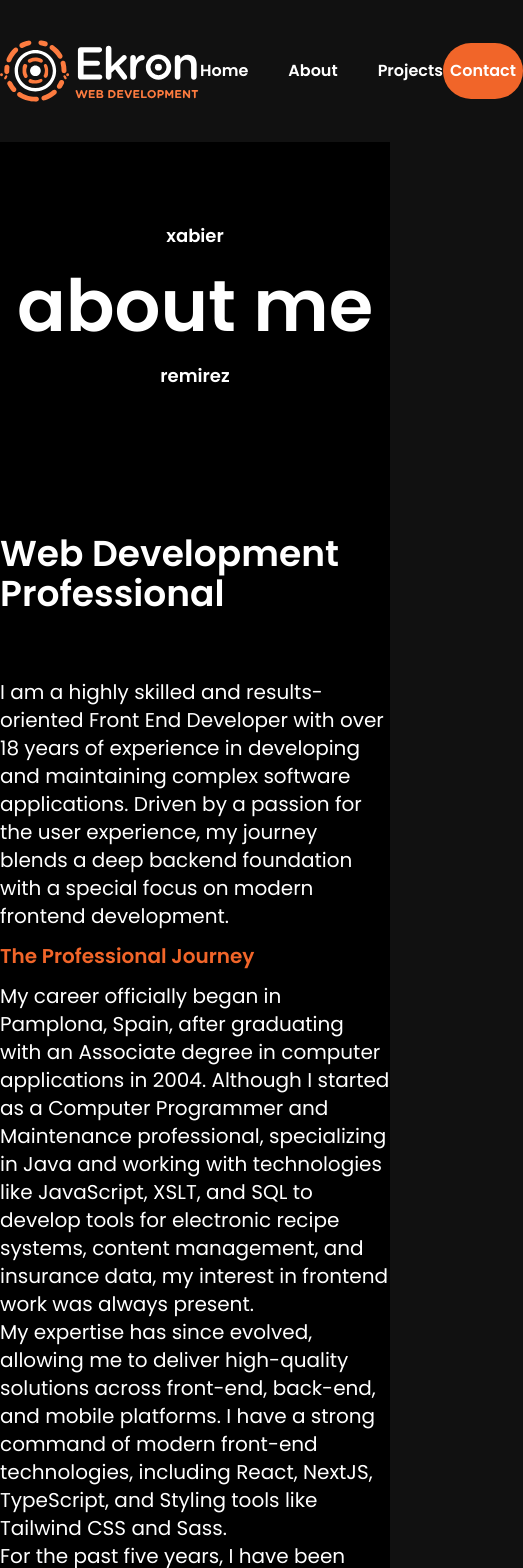
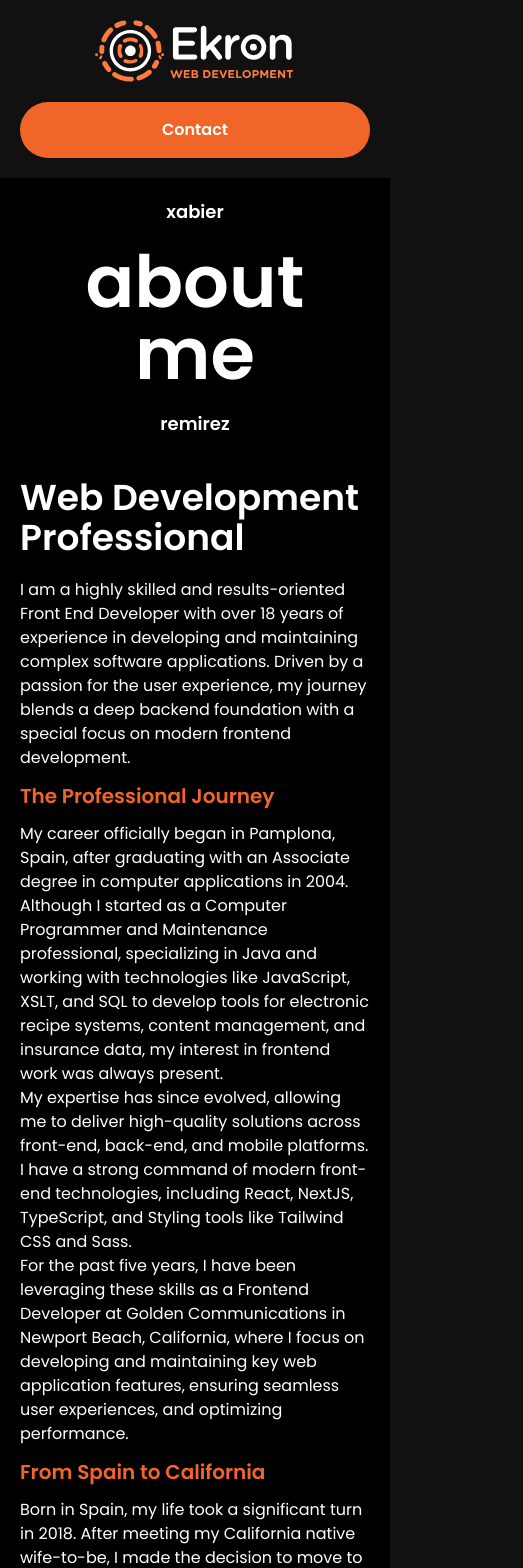
Before and after one commit to EkronTrombon/ekron-frontend-next, a Next.js app: page /about in a window 390 px wide. Shown: the top 1568 px of the page, 523 px wide, since content can reach past the window. Built offline with nearby package versions, Linux system fonts and the light colour scheme.

Commit message:
Commit 11_21_25

```diff
--- a/app/about/page.tsx
+++ b/app/about/page.tsx
@@ -7,10 +7,10 @@ export default function AboutPage() {
     return (
         <>
             <InteriorBanner title="about me" />
-            <div className="bg-black py-16 md:py-24">
-                <div className="container mx-auto grid grid-cols-1 md:grid-cols-2 gap-y-16 gap-x-5">
+            <div className="bg-black py-5 md:py-10">
+                <div className="container mx-auto grid grid-cols-1 md:grid-cols-2 gap-y-5 md:gap-y-16 gap-x-5">
                     <h2 className="h2 text-white">Web Development Professional</h2>
-                    <div className="text-xl text-white">
+                    <div className="text-base md:text-xl text-white">
                         <p>I am a highly skilled and results-oriented Front End Developer with over 18 years of experience in developing and maintaining complex software applications. Driven by a passion for the user experience, my journey blends a deep backend foundation with a special focus on modern frontend development.</p>
                         <h4 className="py-2.5 text-primary">The Professional Journey</h4>
                         <p>My career officially began in Pamplona, Spain, after graduating with an Associate degree in computer applications in 2004. Although I started as a Computer Programmer and Maintenance professional, specializing in Java and working with technologies like JavaScript, XSLT, and SQL to develop tools for electronic recipe systems, content management, and insurance data, my interest in frontend work was always present.</p>
--- a/app/components/ContactForm.tsx
+++ b/app/components/ContactForm.tsx
@@ -50,7 +50,7 @@ export function ContactForm() {
 
     return (
         <form onSubmit={handleSubmit} className="contact-form">
-            <div className="flex flex-col md:flex-row gap-6">
+            <div className="flex flex-col md:flex-row gap-5">
                 <div className="w-full md:w-1/2">
                     <label htmlFor="firstName" className="text-white mb-2 block">First Name</label>
                     <input type="text" id="firstName" name="firstName" value={formData.firstName} onChange={handleChange} required className="w-full p-3 bg-transparent border border-gray-500 rounded-md text-white" />
--- a/app/components/Footer/AvatarMenu.tsx
+++ b/app/components/Footer/AvatarMenu.tsx
@@ -5,7 +5,7 @@ import AvatarRound from '@/app/assets/images/GC_Avatar_Xabier_Round.png';
 
 export const AvatarMenu = () => {
   return (
-    <div className="bg-primary py-16 md:py-24">
+    <div className="bg-primary py-5 md:py-10">
         <div className="container mx-auto flex flex-col justify-between items-center gap-5">
             <Image src={AvatarRound} width={160} height={160} alt="Ekron Avatar" className="rounded-full hover:scale-125 hover:cursor-pointer hover:transition-transform hover:ease-in-out hover:duration-300" />
             <ul className="avatar-menu">
--- a/app/components/Footer/EmailFooter.tsx
+++ b/app/components/Footer/EmailFooter.tsx
@@ -1,6 +1,6 @@
 export const EmailFooter = () => {
   return (
-    <div className="container mx-auto flex flex-col justify-between items-center gap-5 py-16 md:py-24">
+    <div className="container mx-auto flex flex-col justify-between items-center gap-5 py-5 md:py-10">
         <h3 className="h3 text-white">Ready to work together?</h3>
         <a href="mailto:ekron77@gmail.com" className="footer-email">ekron77@gmail.com</a>
     </div>
--- a/app/components/Footer/Footer.tsx
+++ b/app/components/Footer/Footer.tsx
@@ -11,12 +11,12 @@ export const Footer = () => {
     <footer>
       <AvatarMenu />
       <EmailFooter />
-      <div className="container mx-auto my-10 flex justify-between items-center">
+      <div className="container mx-auto my-5 md:my-10 flex flex-col md:flex-row justify-between items-center gap-5">
         <Image src={HeaderLogo} width={200} height={100} alt="Ekron Frontend Site's Logo" />
         <MainNavigation />
         <Link href="/contact" className="button button-primary">Contact</Link>
       </div>
-      <div className="container mx-auto my-10 flex flex-col md:flex-row justify-between items-center gap-10">
+      <div className="container mx-auto my-5 md:my-10 flex flex-col md:flex-row justify-between items-center gap-10">
         <div className="font-bold text-sm">2025 &copy; Ekron Frontend</div>
         <Social />
       </div>
--- a/app/components/Homepage/RecentProjects.tsx
+++ b/app/components/Homepage/RecentProjects.tsx
@@ -16,7 +16,7 @@ export const RecentProjects = async () => {
         return <div>Error loading projects.</div>;
     }
     return (
-        <div className="bg-site-black py-16 md:py-24">
+        <div className="bg-site-black py-5 md:py-10">
             <div className="container mx-auto">
                 <h2 className="h2 text-white text-center">My Recent Projects</h2>
                 <div className="mt-10 max-w-[720px] mx-auto text-white text-center">Our system is meticulously designed to tackle occasional transaction failures caused by issues such as insufficient funds or temporary glitches.</div>
--- a/app/components/InteriorBanner.tsx
+++ b/app/components/InteriorBanner.tsx
@@ -1,7 +1,7 @@
 export const InteriorBanner = ({ title }: { title: string }) => {
   return (
     <section className="relative bg-black">
-        <div className="relative container mx-auto flex justify-center items-center py-20 md:py-20">
+        <div className="relative container mx-auto flex justify-center items-center py-5 md:py-10">
             <h1 className="h1 text-center text-white before:text-white after:text-white">{ title }</h1>
         </div>
     </section>
--- a/app/components/MainHeader.tsx
+++ b/app/components/MainHeader.tsx
@@ -5,7 +5,7 @@ import { MainNavigation } from "./MainNavigation";
 
 export const MainHeader = () => {
   return (
-    <div className="container mx-auto my-10 flex justify-between items-center">
+    <div className="container mx-auto my-5 md:my-10 flex flex-col md:flex-row justify-between items-center gap-5">
         <Image src={HeaderLogo} width={200} height={100} alt="Ekron Frontend Site's Logo" />
         <MainNavigation />
         <Link href="/contact" className="button button-primary">Contact</Link>
--- a/app/contact/page.tsx
+++ b/app/contact/page.tsx
@@ -11,8 +11,8 @@ export default function ContactPage() {
             <div className="relative bg-black pb-16 md:pb-24">
                 <div className="container mx-auto flex flex-col md:flex-row justify-between items-start gap-10 md:gap-[120px]">
                     <div className="w-full md:w-1/2">
-                        <h2 className="h2 text-white">Don't let your vision wait, let's work together!</h2>
-                        <div className="mt-10 w-fit">
+                        <h2 className="h2 text-white text-center md:text-left">Don't let your vision wait, let's work together!</h2>
+                        <div className="mt-5 md:mt-10 w-fit mx-auto md:mx-0">
                             <Social />
                         </div>
                     </div>
--- a/app/globals.css
+++ b/app/globals.css
@@ -28,7 +28,7 @@ body {
 }
 
 .container {
-  @apply max-w-7xl;
+  @apply px-5 md:px-0 w-full md:max-w-7xl;
 }
 
 h1,
@@ -52,7 +52,7 @@ h4,
 }
 
 .main-menu {
-  @apply flex justify-between items-center gap-10;
+  @apply hidden md:flex justify-between items-center gap-10;
 }
 
 .main-menu li {
@@ -96,7 +96,7 @@ h4,
 }
 
 .link {
-  @apply relative text-primary font-poppins transition-colors duration-300 after:absolute after:content-[''] after:left-0 after:bottom-0 after:w-full after:h-[2px] translate-x-50 after:scale-x-0 after:transition-transform after:duration-300 hover:after:translate-x-0 hover:after:scale-x-100;
+  @apply relative text-primary font-poppins transition-colors duration-300 after:absolute after:content-[''] after:left-0 after:bottom-0 after:w-full after:h-[2px] after:scale-x-0 after:transition-transform after:duration-300 hover:after:scale-x-100;
 }
 
 .link--bold {
```
Also changed, not shown: app/components/Homepage/HomeAbout.tsx (+5 -5 lines), app/projects/page.tsx (+6 -6 lines).
